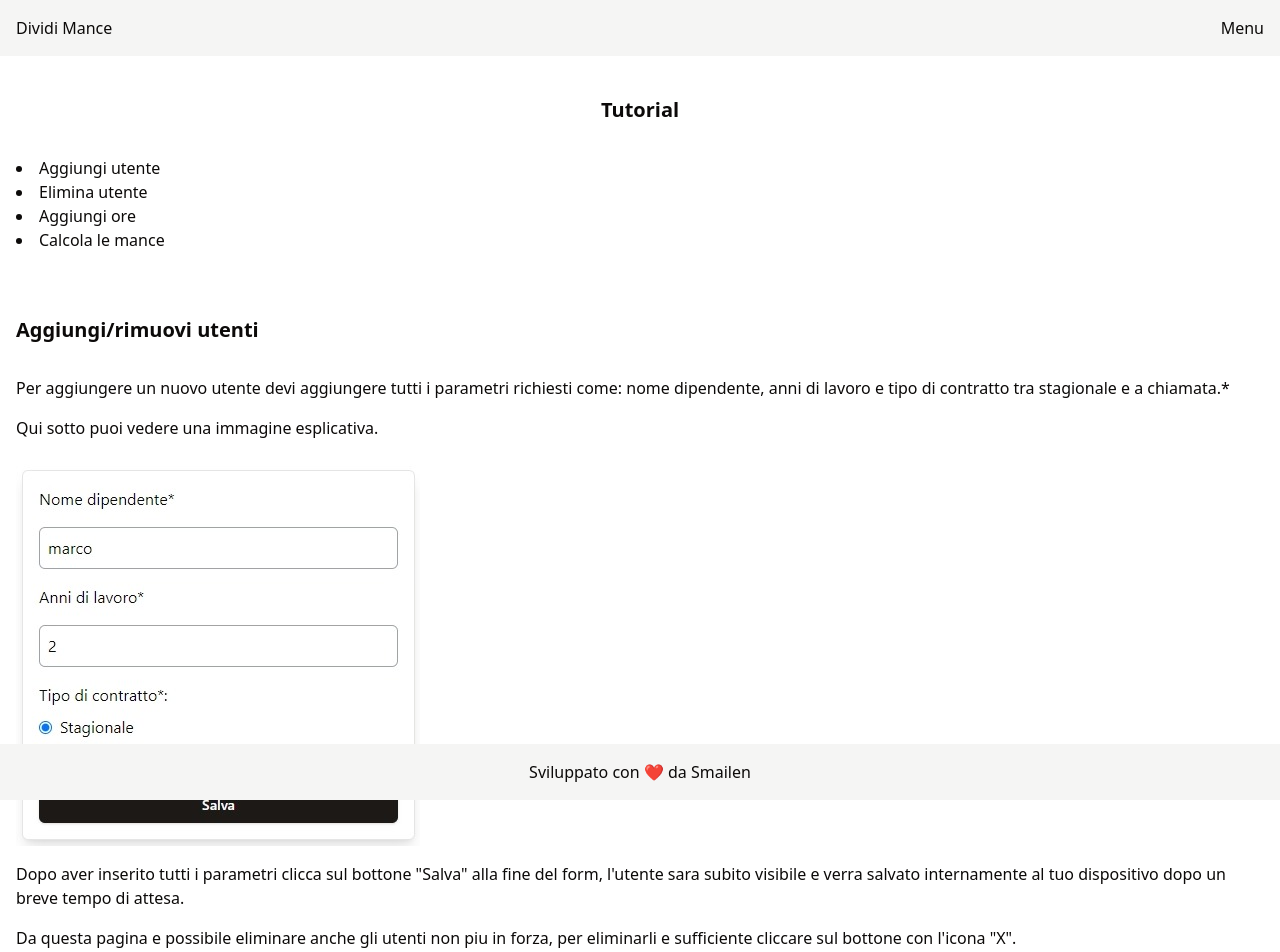
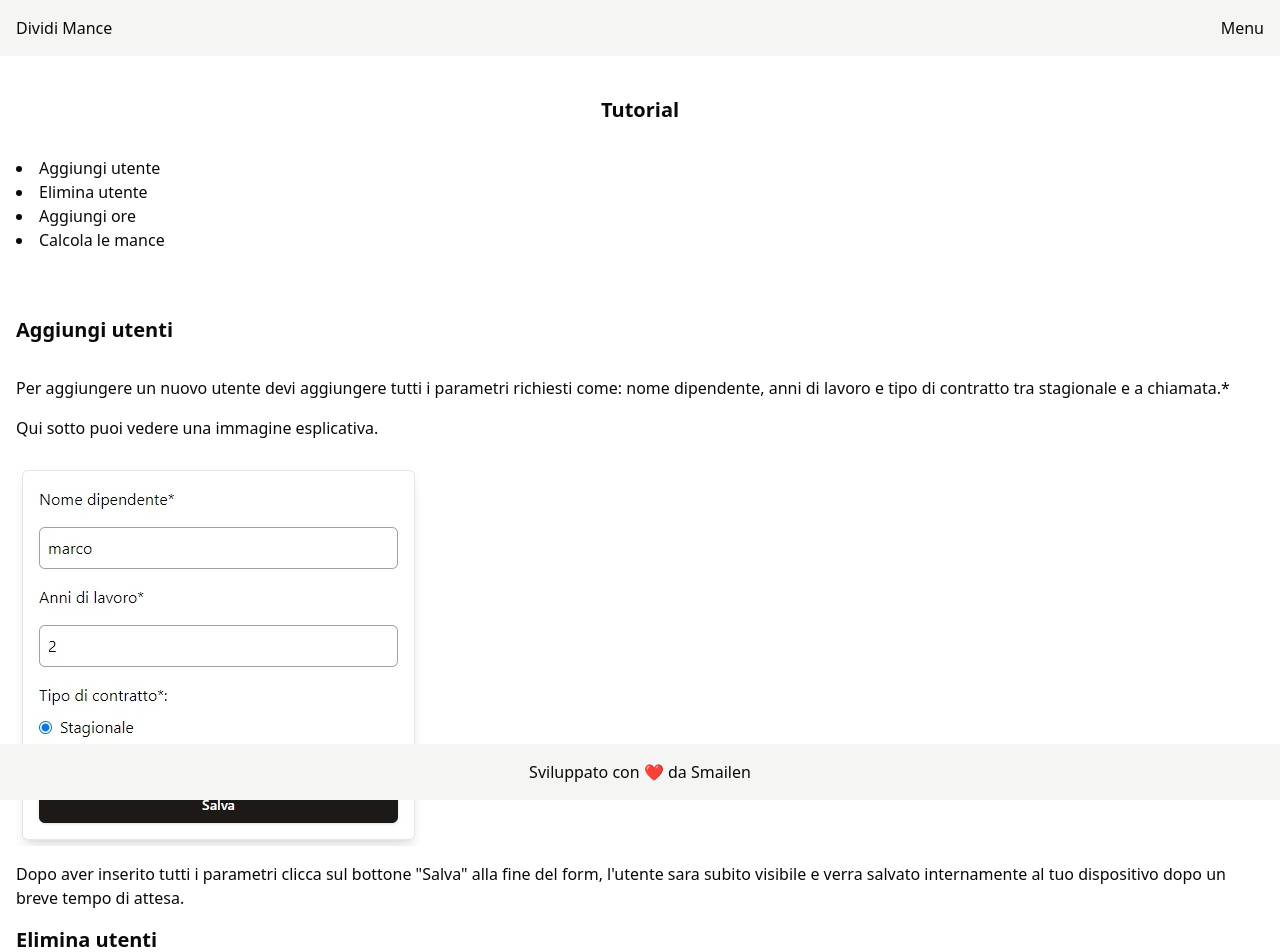
Before and after one commit to Smailen5/calcolatore-mance, a React (Vite) app: page /tutorial in a window 1280 px wide. Shown: the top 952 px of the page. Built offline with nearby package versions, Linux system fonts and the light colour scheme.

Commit message:
refactor: :art: cambia id
cambia id per coerenza e aggiunge nuovo id per la sezione elimina utente

```diff
--- a/src/components/AggiungiUtentiTutorial.tsx
+++ b/src/components/AggiungiUtentiTutorial.tsx
@@ -5,9 +5,9 @@ import utenteAggiunto from "../assets/screenshot/utente-aggiunto.jpeg";
 function AggiungiUtentiTutorial() {
   return (
     <PageTutorial>
-      <div id="aggiungi-utenti">
+      <section>
         {/* Prima sezione come si aggiungo gli utenti e il perche di tutti i parametri */}
-        <h2 className="my-8 text-xl font-semibold">Aggiungi/rimuovi utenti</h2>
+        <h2 id="aggiungi-utente" className="my-8 text-xl font-semibold">Aggiungi utenti</h2>
         <article className="space-y-4">
           <p>
             Per aggiungere un nuovo utente devi aggiungere tutti i parametri
@@ -24,6 +24,7 @@ function AggiungiUtentiTutorial() {
             fine del form, l'utente sara subito visibile e verra salvato
             internamente al tuo dispositivo dopo un breve tempo di attesa.
           </p>
+          <h2 id="elimina-utente" className="my-8 text-xl font-semibold">Elimina utenti</h2>
           <p>
             Da questa pagina e possibile eliminare anche gli utenti non piu in
             forza, per eliminarli e sufficiente cliccare sul bottone con l'icona
@@ -38,7 +39,7 @@ function AggiungiUtentiTutorial() {
             anzianita di anni di lavoro.
           </p>
         </article>
-      </div>
+      </section>
     </PageTutorial>
   );
 }
```
